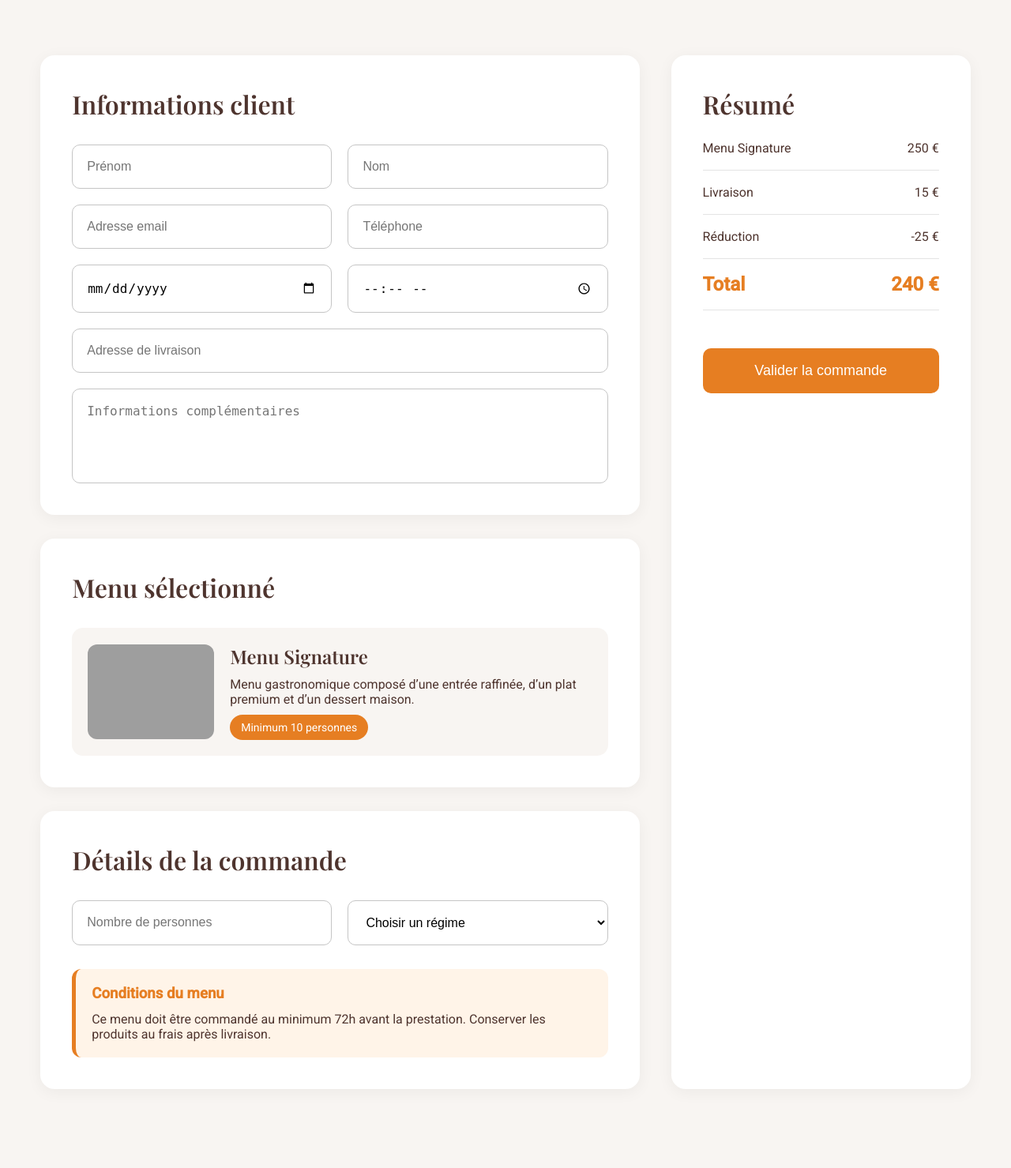
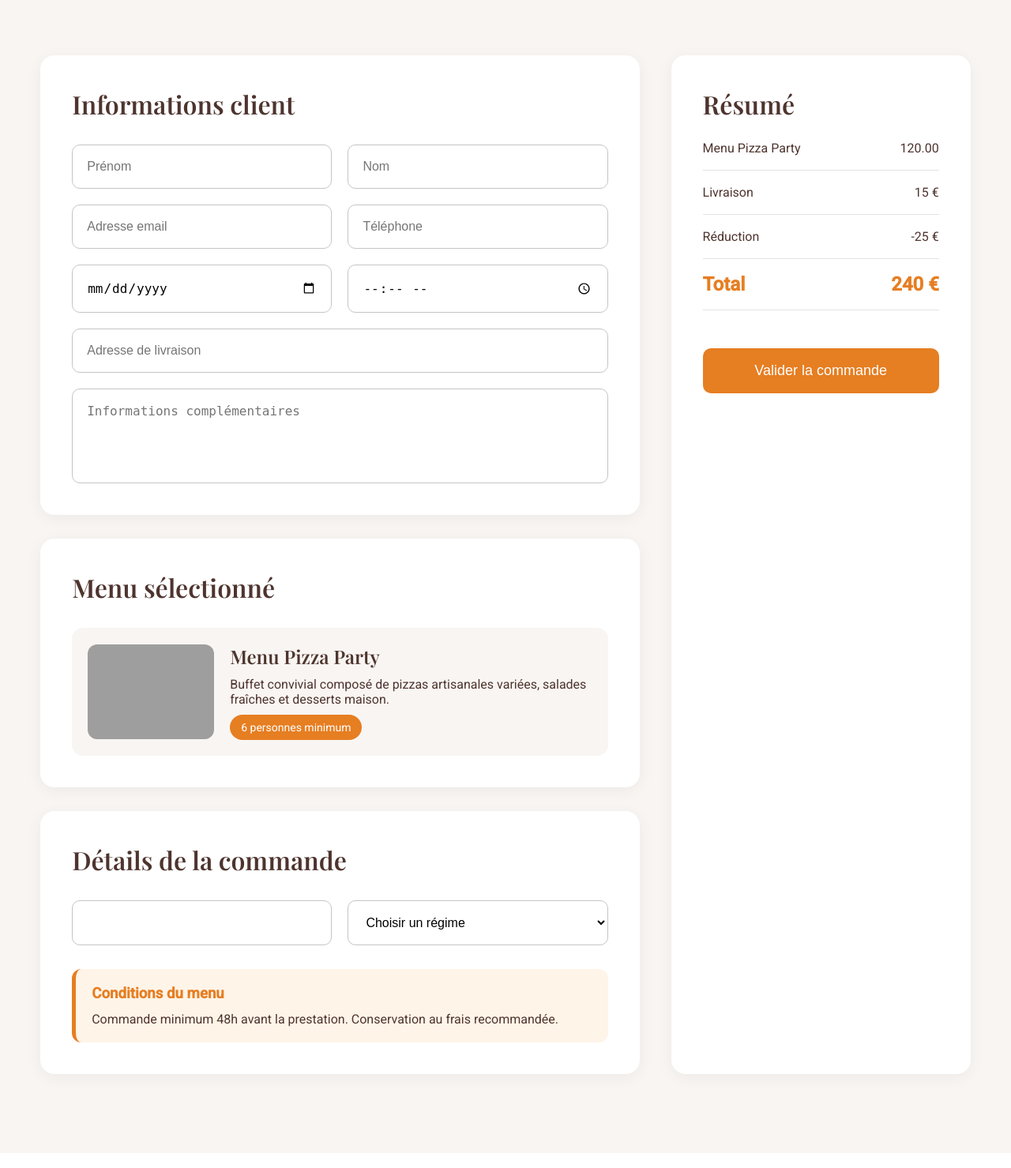
Before and after one commit to Nico60110/vite-gourmand, a PHP site: page /pages/commande/commande.php?id=1 in a window 1280 px wide. Shown: the part 300-1779 px from the top of the page at 79% size. Run offline with PHP 8.4, Linux system fonts and the light colour scheme; a user stored in the database is signed in; data comes from the database, SQL or seed files in the repository; grey boxes are pictures that could not be loaded.

Commit message:
Implement order creation system

```diff
--- a/pages/commande/commande.php
+++ b/pages/commande/commande.php
@@ -1,13 +1,103 @@
 <?php
-
-session_start();
+require '../../config/database.php';
+/*session_start();
 
 if(!isset($_SESSION['user'])){
 
     header("Location: ../auth/login.php");
 
     exit;
+}*/
+
+if(!isset($_GET['id'])){
+    header('location:../menu/menus.php');
+    exit;
 }
+
+$idMenu = $_GET['id'];
+
+$sql = 'SELECT * FROM menu WHERE idMenu = ?';
+$query = $pdo->prepare($sql);
+$query->execute([$idMenu]);
+$menu = $query->fetch();
+
+if(!$menu){
+    header("Location: ../menu/menus.php");
+    exit;
+}
+
+if($_SERVER['REQUEST_METHOD'] === 'POST'){
+    $dateLivraison = $_POST['dateLivraison'];
+    $heureLivraison = $_POST['heureLivraison'];
+    $adresseLivraison = $_POST['adresseLivraison'];
+    $nbPersonnes = $_POST['nbPersonnes'];
+
+    $idUtilisateur = 1;
+
+    $prixTotal = $menu['prixBase'];
+
+
+    $sql = "INSERT INTO commande
+    (
+        dateLivraison,
+        heureLivraison,
+        adresseLivraison,
+        nbPersonnes,
+        prixTotal,
+        idUtilisateur
+    )
+    VALUES (?, ?, ?, ?, ?, ?)";
+
+    $query = $pdo->prepare($sql);
+    $query->execute([
+        $dateLivraison,
+        $heureLivraison,
+        $adresseLivraison,
+        $nbPersonnes,
+        $prixTotal,
+        $idUtilisateur
+    ]);
+
+    $idCommande = $pdo->lastInsertId();
+
+
+    $sql = "INSERT INTO commande_menu
+    (
+        quantite,
+        prixUnitaire,
+        idCommande,
+        idMenu
+    )
+    VALUES (?, ?, ?, ?)";
+
+    $query = $pdo->prepare($sql);
+    $query->execute([
+        1,
+        $menu['prixBase'],
+        $idCommande,
+        $idMenu
+    ]);
+
+    $sql = "INSERT INTO historique_statut
+    (
+        statut,
+        commentaire,
+        idCommande
+    )
+    VALUES (?, ?, ?)";
+
+    $query = $pdo->prepare($sql);
+    $query->execute([
+        'EN_ATTENTE',
+        'Commande créée',
+        $idCommande
+    ]);
+
+    header("Location: ../menu/menus.php");
+    exit;
+}
+
+
 ?>
 
 
@@ -51,6 +141,8 @@ if(!isset($_SESSION['user'])){
 
     <main class="container">
 
+        <form method="POST">
+
         <div class="order-layout">
 
             <!-- LEFT -->
@@ -73,13 +165,16 @@ if(!isset($_SESSION['user'])){
 
                         <input type="tel" placeholder="Téléphone">
 
-                        <input type="date">
+                        <input type="date" name="dateLivraison" required>
 
-                        <input type="time">
+                        <input type="time" name="heureLivraison" required>
 
-                        <input type="text"
+                        <input
+                            type="text"
+                            name="adresseLivraison"
                             placeholder="Adresse de livraison"
-                            class="full-width">
+                            class="full-width"
+                            required>
 
                         <textarea
                             placeholder="Informations complémentaires"
@@ -103,16 +198,14 @@ if(!isset($_SESSION['user'])){
 
                         <div>
 
-                            <h3>Menu Signature</h3>
+                            <h3><?=$menu['titre'];?></h3>
 
                             <p>
-                                Menu gastronomique composé
-                                d’une entrée raffinée, d’un plat premium
-                                et d’un dessert maison.
+                                <?=$menu['description'];?>
                             </p>
 
                             <span class="badge">
-                                Minimum 10 personnes
+                               <?=$menu['nbPersonnesMin'];?> personnes minimum
                             </span>
 
                         </div>
@@ -129,8 +222,7 @@ if(!isset($_SESSION['user'])){
 
                     <div class="form-grid">
 
-                        <input type="number"
-                            placeholder="Nombre de personnes">
+                        <input type="number" name="nbPersonnes">
 
                         <select>
 
@@ -161,9 +253,7 @@ if(!isset($_SESSION['user'])){
                         <h3>Conditions du menu</h3>
 
                         <p>
-                            Ce menu doit être commandé
-                            au minimum 72h avant la prestation.
-                            Conserver les produits au frais après livraison.
+                            <?=$menu['conditions'];?>
                         </p>
 
                     </div>
@@ -180,9 +270,9 @@ if(!isset($_SESSION['user'])){
 
                 <div class="summary-item">
 
-                    <span>Menu Signature</span>
+                    <span><?=$menu['titre'];?></span>
 
-                    <span>250 €</span>
+                    <span><?=$menu['prixBase'];?></span>
 
                 </div>
 
@@ -218,6 +308,8 @@ if(!isset($_SESSION['user'])){
 
         </div>
 
+        </form>
+
     </main>
 
 </body>
--- a/pages/menu/menu-detail.php
+++ b/pages/menu/menu-detail.php
@@ -126,7 +126,7 @@ if(!$menu){
 
         </div>
 
-        <a href="#" class="btn">
+        <a href="../commande/commande.php?id=<?= $menu['idMenu']; ?>" class="btn">
           Commander ce menu
         </a>
 
```
